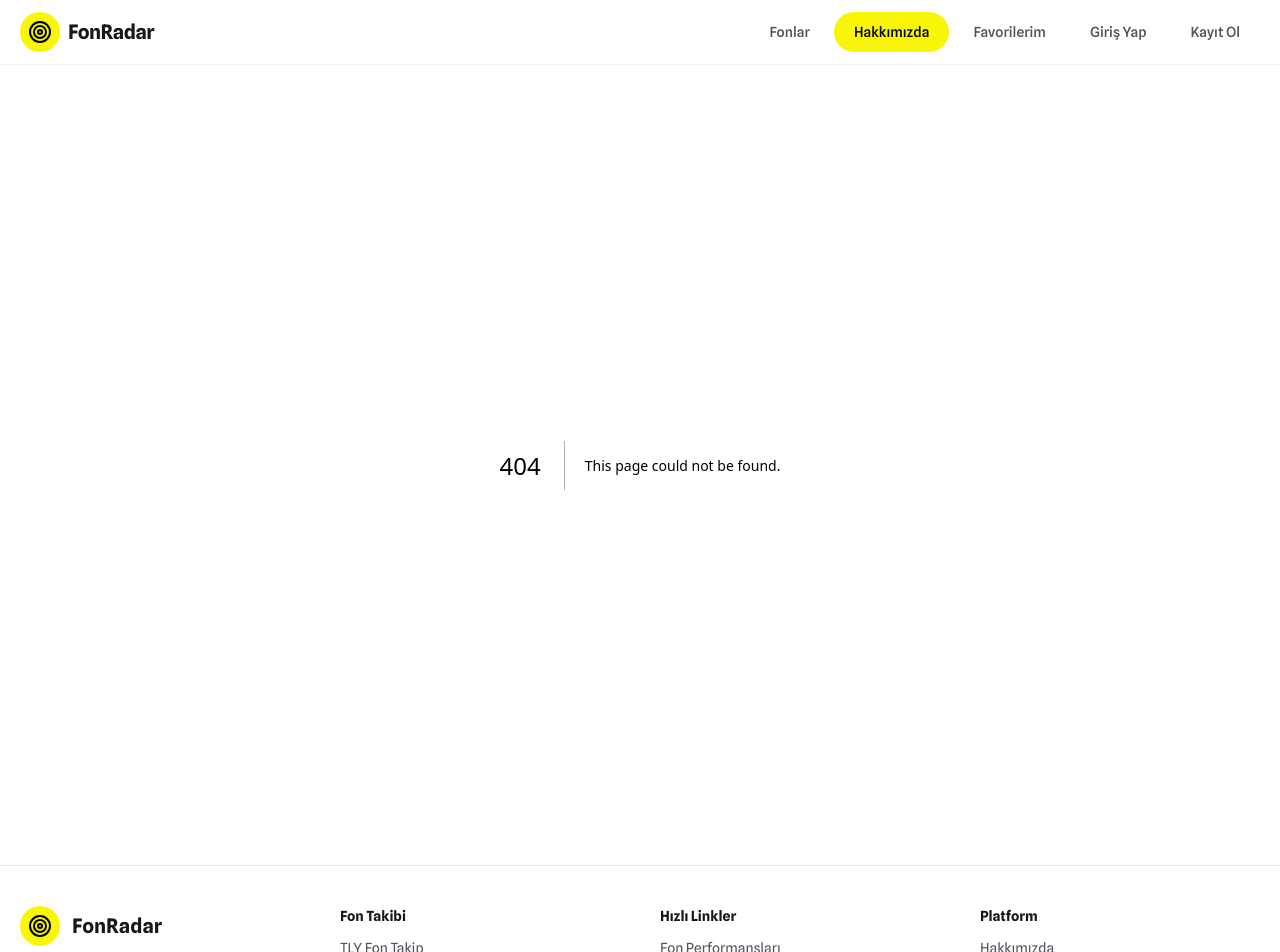
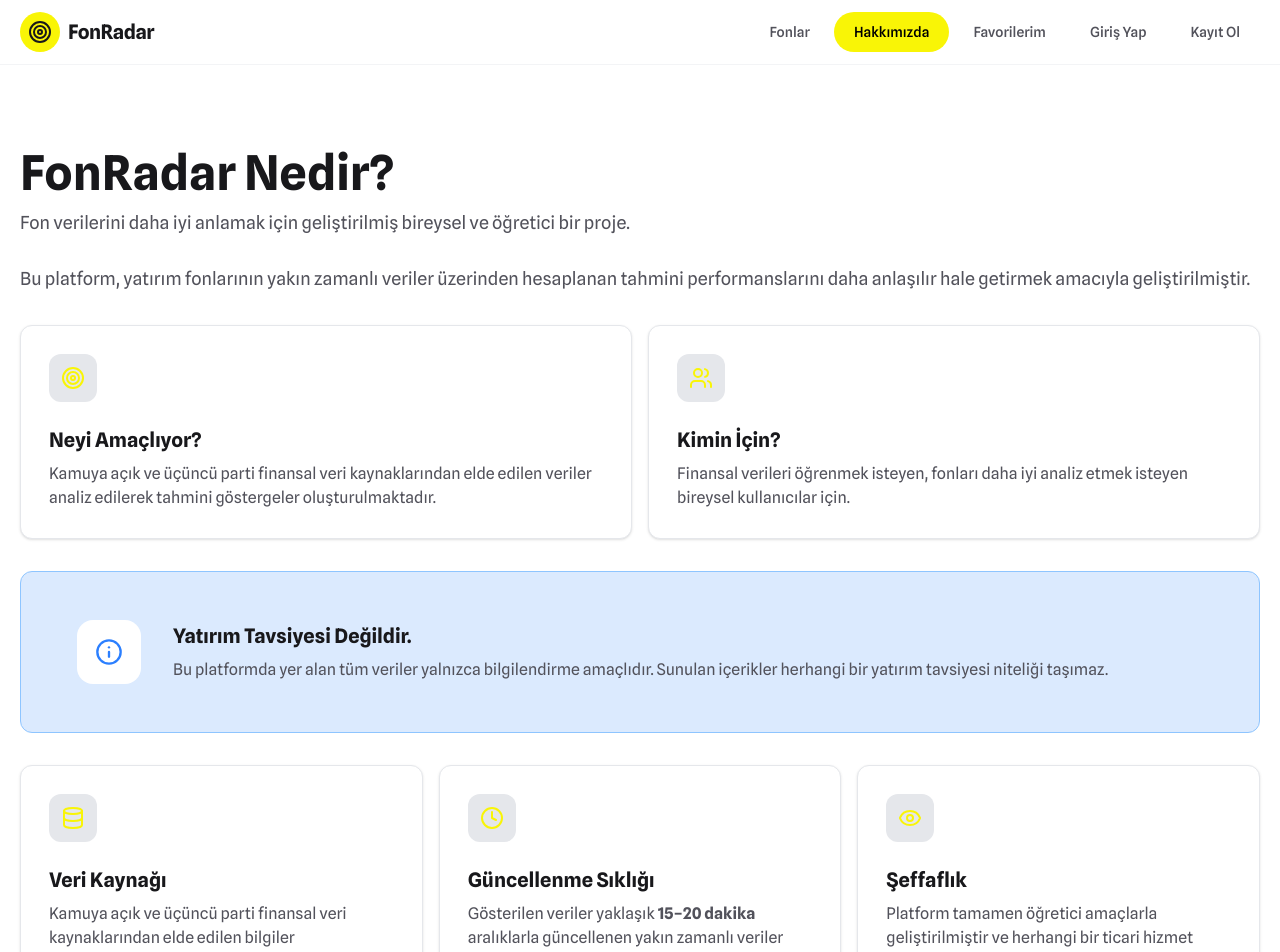
Before and after one commit to abaciarda/Fon-Radar-Web-App, a Next.js app: page /about in a window 1280 px wide. Before the commit this address had no page. Shown: the top 952 px of the page. Built offline with nearby package versions, Linux system fonts and the light colour scheme; a web font is replaced by a local one.

Commit message:
Add about section

```diff
--- /dev/null
+++ b/src/app/about/page.tsx
@@ -0,0 +1,78 @@
+import { ClockIcon, DatabaseIcon, EyeIcon, InfoIcon, TargetIcon, UsersIcon } from "lucide-react";
+
+export default function About() {
+    return (
+        <div className="flex flex-col">
+            <div className="relative w-full pt-16 pb-24 overflow-hidden">
+                <div className="max-w-7xl mx-auto p-5 flex flex-col gap-8">
+                    <div className="flex flex-col gap-3">
+                        <p className="text-4xl xl:text-5xl font-bold">FonRadar Nedir?</p>
+                        <p className="text-lg text-text-muted">Fon verilerini daha iyi anlamak için geliştirilmiş bireysel ve öğretici bir proje.</p>
+                        <p className="pt-4 text-text-muted text-lg">Bu platform, yatırım fonlarının yakın zamanlı veriler üzerinden hesaplanan tahmini performanslarını daha anlaşılır hale getirmek amacıyla geliştirilmiştir.</p>
+                    </div>
+
+                    <div className="grid md:grid-cols-2 gap-4">
+                        <div className="bg-white border border-gray-200 rounded-xl shadow p-7 flex flex-col gap-6">
+                            <div className="w-12 h-12 bg-gray-200 rounded-xl flex items-center justify-center">
+                                <TargetIcon className="text-primary" />
+                            </div>
+                            <p className="text-xl font-bold">Neyi Amaçlıyor?</p>
+                            <p className="text-text-muted -mt-4">
+                                Kamuya açık ve üçüncü parti finansal veri kaynaklarından elde edilen veriler analiz edilerek tahmini göstergeler oluşturulmaktadır.
+                            </p>
+                        </div>
+                        <div className="bg-white border border-gray-200 rounded-xl shadow p-7 flex flex-col gap-6">
+                            <div className="w-12 h-12 bg-gray-200 rounded-xl flex items-center justify-center">
+                                <UsersIcon className="text-primary" />
+                            </div>
+                            <p className="text-xl font-bold">Kimin İçin?</p>
+                            <p className="text-text-muted -mt-4">
+                                Finansal verileri öğrenmek isteyen, fonları daha iyi analiz etmek isteyen bireysel kullanıcılar için.
+                            </p>
+                        </div>
+                    </div>
+
+                    <div className="px-14 py-12 border border-blue-300 bg-blue-100 rounded-xl flex items-center gap-8">
+                        <div className="w-16 min-w-[64px] h-16 bg-white rounded-2xl flex items-center justify-center">
+                            <InfoIcon className="text-blue-500 size-7"/>
+                        </div>
+                        <div className="flex flex-col gap-2">
+                            <p className="text-xl font-bold">Yatırım Tavsiyesi Değildir.</p>
+                            <p className="text-text-muted">Bu platformda yer alan tüm veriler yalnızca bilgilendirme amaçlıdır. Sunulan içerikler herhangi bir yatırım tavsiyesi niteliği taşımaz.</p>
+                        </div>
+                    </div>
+
+                    <div className="grid md:grid-cols-4 lg:grid-cols-6 gap-4">
+                        <div className="bg-white border border-gray-200 rounded-xl shadow p-7 flex flex-col gap-6 col-span-2">
+                            <div className="w-12 h-12 bg-gray-200 rounded-xl flex items-center justify-center">
+                                <DatabaseIcon className="text-primary" />
+                            </div>
+                            <p className="text-xl font-bold">Veri Kaynağı</p>
+                            <p className="text-text-muted -mt-4">
+                               Kamuya açık ve üçüncü parti finansal veri kaynaklarından elde edilen bilgiler kullanılmaktadır.
+                            </p>
+                        </div>
+                        <div className="bg-white border border-gray-200 rounded-xl shadow p-7 flex flex-col gap-6 col-span-2">
+                            <div className="w-12 h-12 bg-gray-200 rounded-xl flex items-center justify-center">
+                                <ClockIcon className="text-primary" />
+                            </div>
+                            <p className="text-xl font-bold">Güncellenme Sıklığı</p>
+                            <p className="text-text-muted -mt-4">
+                            Gösterilen veriler yaklaşık <b>15–20 dakika</b> aralıklarla güncellenen yakın zamanlı veriler üzerinden oluşturulmaktadır.
+                            </p>
+                        </div>
+                        <div className="bg-white border border-gray-200 rounded-xl shadow p-7 flex flex-col gap-6 md:col-span-4 lg:col-span-2">
+                            <div className="w-12 h-12 bg-gray-200 rounded-xl flex items-center justify-center">
+                                <EyeIcon className="text-primary" />
+                            </div>
+                            <p className="text-xl font-bold">Şeffaflık</p>
+                            <p className="text-text-muted -mt-4">
+                                Platform tamamen öğretici amaçlarla geliştirilmiştir ve herhangi bir ticari hizmet sunmaz.
+                            </p>
+                        </div>
+                    </div>
+                </div>
+            </div>
+        </div>
+    )
+}
```
